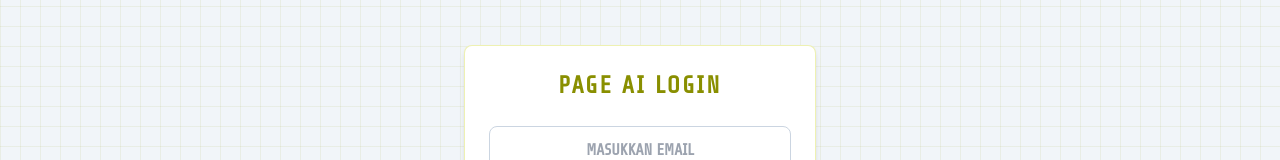
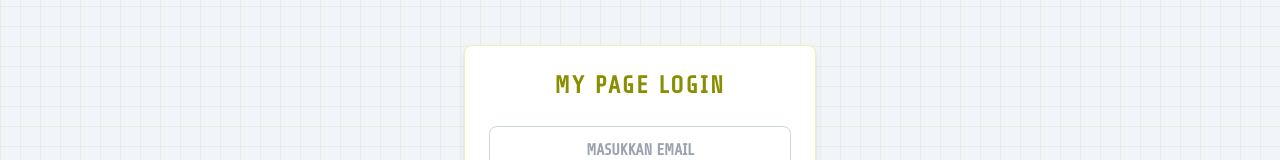
Before and after one commit to isarahmat2005-star/My-Page, a React (Vite) app: page / in a window 1280 px wide. Shown: the part 214-374 px from the top of the page. Built offline with nearby package versions, Linux system fonts and the light colour scheme.

Commit message:
Update App.jsx

```diff
--- a/src/App.jsx
+++ b/src/App.jsx
@@ -809,7 +809,7 @@ export default function App() {
                 <div className={`flex flex-col items-center justify-center w-full max-w-sm px-4 z-10 transition-all duration-500 ${loginState === 'success' ? 'opacity-0 scale-110' : 'opacity-100 scale-100'}`}>
                     <div className="w-full bg-white p-6 rounded-lg border border-primary/30 shadow-md flex flex-col gap-4 relative z-10">
                         <div className="text-center mb-2">
-                            <h1 className="text-2xl font-bold text-primaryDark tracking-widest">PAGE AI LOGIN</h1>
+                            <h1 className="text-2xl font-bold text-primaryDark tracking-widest">MY PAGE LOGIN</h1>
                         </div>
                         <input type="email" value={loginEmail} onChange={e => setLoginEmail(e.target.value)} onKeyDown={e => e.key === 'Enter' && document.getElementById('loginPwd').focus()} className="w-full p-3 rounded-lg bg-white border border-slate-300 text-slate-800 font-bold text-center outline-none transition-all h-12 focus:ring-2 focus:ring-primary focus:border-primary disabled:opacity-50 disabled:bg-slate-100" placeholder="MASUKKAN EMAIL" disabled={loginState === 'loading' || loginState === 'success'} />
                         <input type="password" id="loginPwd" value={loginPassword} onChange={e => setLoginPassword(e.target.value)} onKeyDown={e => e.key === 'Enter' && handleLogin()} className="w-full p-3 rounded-lg bg-white border border-slate-300 text-slate-800 font-bold text-center outline-none transition-all h-12 focus:ring-2 focus:ring-primary focus:border-primary disabled:opacity-50 disabled:bg-slate-100" placeholder="MASUKKAN PASSWORD" disabled={loginState === 'loading' || loginState === 'success'} />
@@ -843,7 +843,7 @@ export default function App() {
 
             <header className="bg-[#0f172a] border-b border-slate-800 sticky top-0 z-30 shadow-md h-14 flex items-center shrink-0">
                 <div className="w-full px-4 sm:px-6 flex justify-between items-center">
-                    <div className="text-[28px] leading-none font-bold text-primary tracking-widest flex items-center gap-2">PAGE AI</div>
+                    <div className="text-[28px] leading-none font-bold text-primary tracking-widest flex items-center gap-2">MY PAGE</div>
                     <div className="text-right flex flex-col justify-center items-end text-slate-100">
                         <div className="text-[16px] leading-none font-bold tracking-[0.1em]">{timeString}</div>
                         <div className="text-[11px] leading-tight text-slate-400 tracking-wider mt-0.5">{dateString}</div>
```
